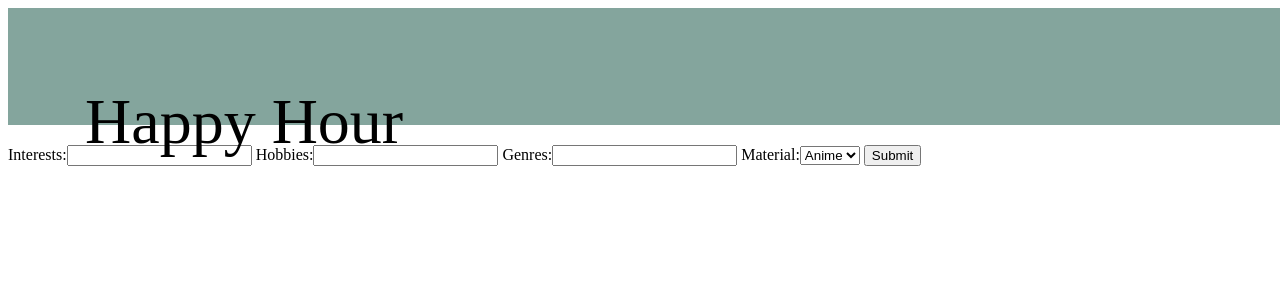
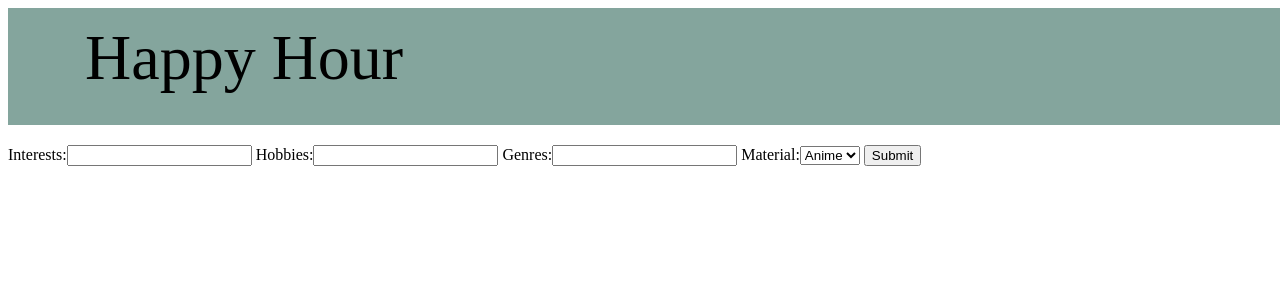
Before and after one commit to ReshmaShaji245/Happy-Hour, a Django app: page / in a window 1280 px wide; the page is wider, and only the part inside the window is pictured. Shown: the top 300 px of that part. Run offline with Django 3.2, Linux system fonts and the light colour scheme.

Commit message:
Update form.html

```diff
--- a/questionnaire/templates/form.html
+++ b/questionnaire/templates/form.html
@@ -16,7 +16,7 @@ top: 0px;
 margin-bottom:20px;
 
 background: #84A59D;
-      h3 {
+      div {
       position: absolute;
 width: 352px;
 height: 71px;
@@ -34,7 +34,7 @@ color: #000000;
     </style>
   </head>
   <body>
-    <header><h3>Happy Hour<h3></header>
+    <header><div>Happy Hour<div></header>
     <form method="post">
       {%csrf_token%}
       {{form}}
```
